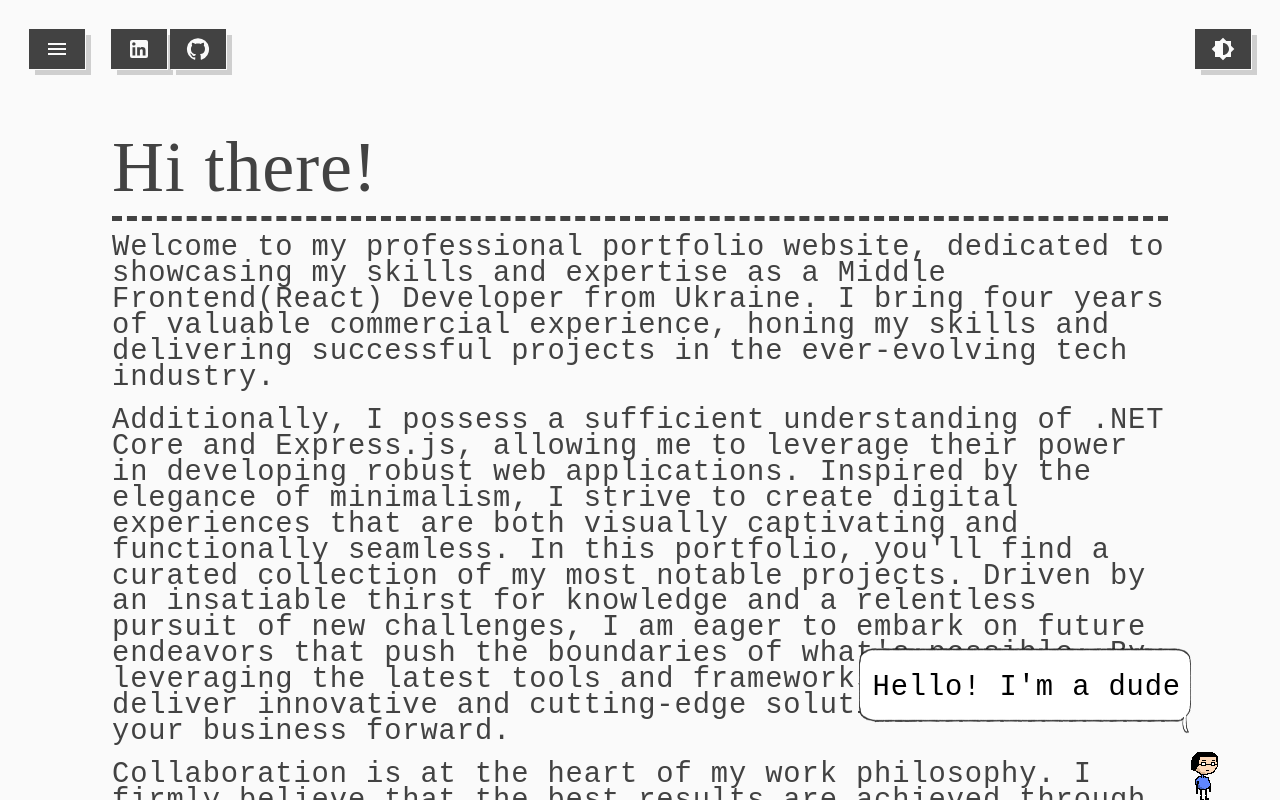
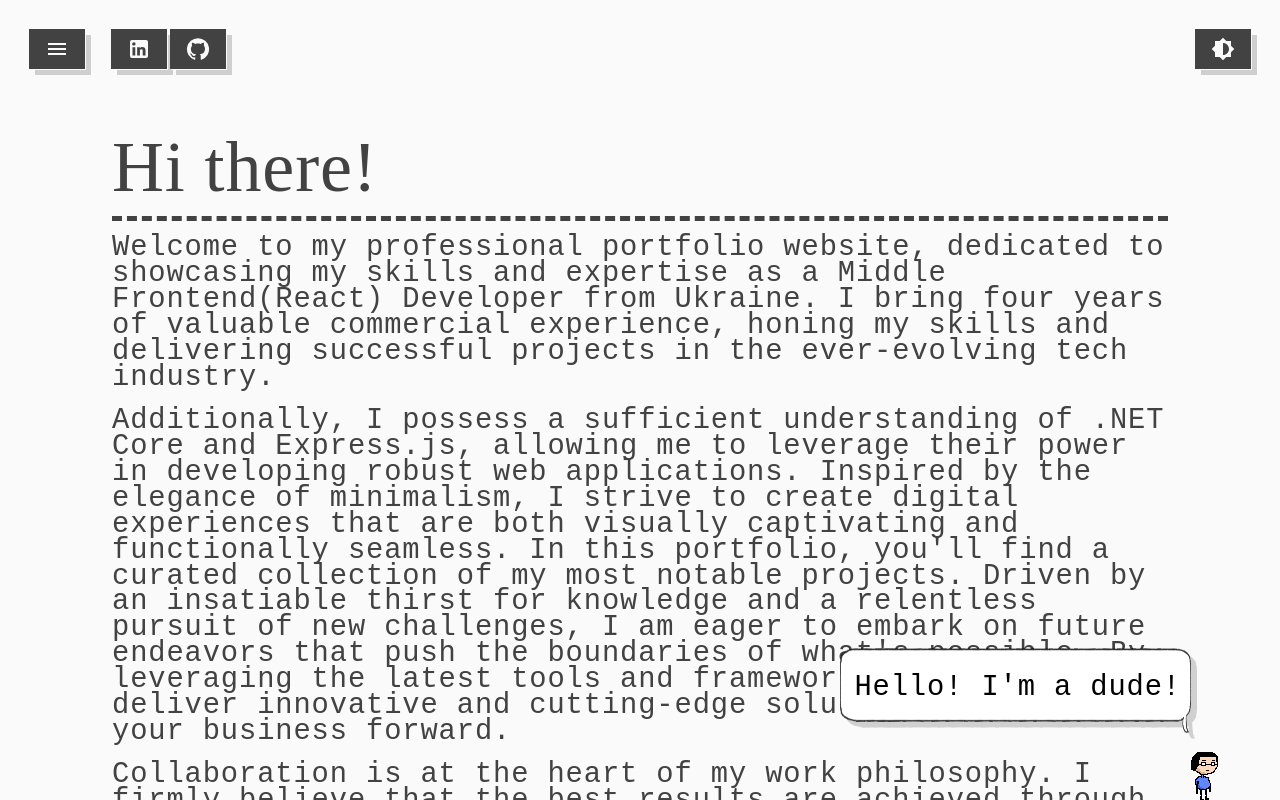
Before and after one commit to nfjdu/nfjdu.github.io, a React (Vite) app: page /home in a window 1280 px wide. Both pictures are taken after a click on the element 1196 px from the left and 775 px from the top of the page. Built offline with nearby package versions, Linux system fonts and the light colour scheme; a small style sheet from the web is missing.

Commit message:
speech box shadow added

```diff
--- a/src/components/WalkingDude/index.tsx
+++ b/src/components/WalkingDude/index.tsx
@@ -35,14 +35,14 @@ const WalkingDude = () => {
 
   const handleClick = (event: React.MouseEvent<HTMLElement>) => {
     setCurrentAnimation("idle");
+    setAnchorEl(event.currentTarget);
     //todo: show gpt generated msg
-    setAnchorEl(event.currentTarget);
-    setTalkingText("Hello! I'm a dude");
+    setTalkingText("Hello! I'm a dude!");
     setTimeout(() => {
       setCurrentAnimation("walking");
       setTalkingText("");
       setAnchorEl(null);
-    }, 44000);
+    }, 4000);
   };
 
   const open = Boolean(anchorEl);
@@ -111,6 +111,7 @@ const WalkingDude = () => {
             borderWidth: "28px 17px 40px 21px",
             borderStyle: "solid",
             bgcolor: "transparent",
+            filter: (theme) => `drop-shadow(${theme.shadows[3]})`,
           }}
         >
           <Box sx={{ backgroundColor: "white", color: "black" }}>{talkingText}</Box>
--- a/src/themes/themes.ts
+++ b/src/themes/themes.ts
@@ -310,7 +310,7 @@ const lightThemeOptions: ThemeOptions = {
     "none",
     "1px 1px 0px #fafafa, 3px 3px 0px rgba(82, 82, 82, 0.25)",
     "1px 1px 0px #fafafa, 6px 6px 0px rgba(82, 82, 82, 0.25)",
-    "",
+    "6px 6px 0px rgba(82, 82, 82, 0.25)",
     "",
     "",
     "",
@@ -371,7 +371,7 @@ const darkThemeOptions: ThemeOptions = {
     "none",
     "1px 1px 0px #424242, 3px 3px 0px rgba(255, 255, 255, 0.15)",
     "1px 1px 0px #424242, 6px 6px 0px rgba(255, 255, 255, 0.15)",
-    "",
+    "6px 6px 0px rgba(255, 255, 255, 0.15)",
     "",
     "",
     "",
```
